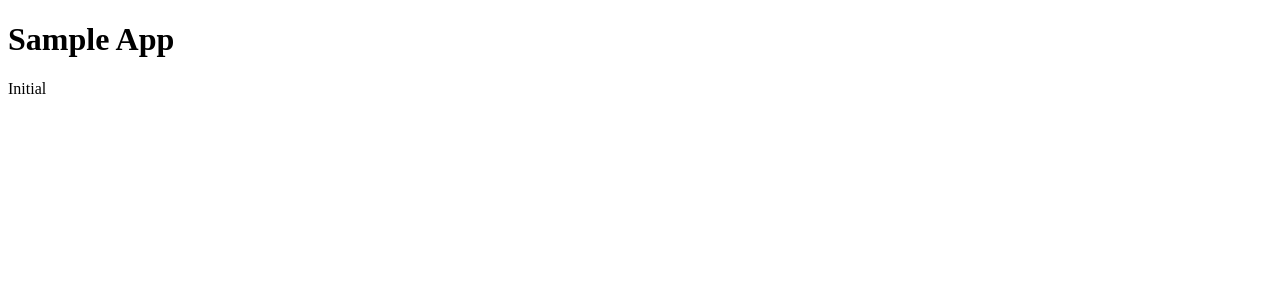
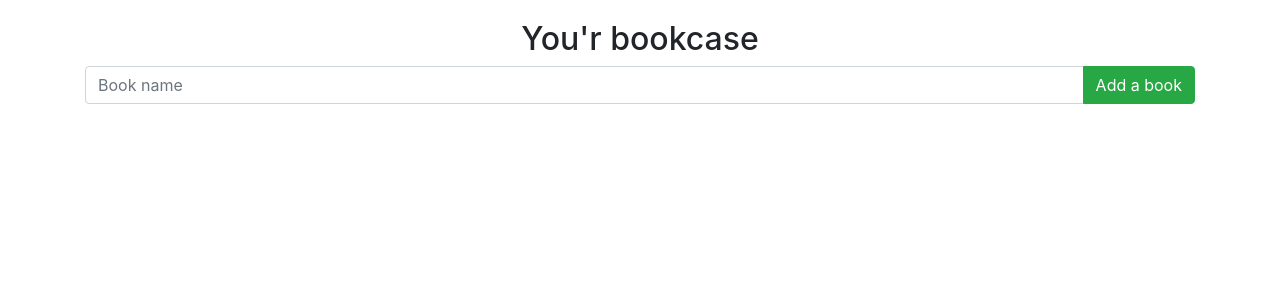
Before and after one commit to KickFlip71/react-bookcase, a React (Create React App) app: page / in a window 1280 px wide. Shown: the top 300 px of the page. Built offline with nearby package versions, Linux system fonts and the light colour scheme.

Commit message:
Integrate Redux, Add logic to add book and remove book

```diff
--- a/package.json
+++ b/package.json
@@ -5,7 +5,9 @@
   "dependencies": {
     "react": "^16.4.1",
     "react-dom": "^16.4.1",
-    "react-scripts": "1.1.4"
+    "react-redux": "^5.0.7",
+    "react-scripts": "1.1.4",
+    "redux": "^4.0.0"
   },
   "scripts": {
     "start": "react-scripts start",
--- a/public/index.html
+++ b/public/index.html
@@ -10,6 +10,7 @@
     -->
     <link rel="manifest" href="%PUBLIC_URL%/manifest.json">
     <link rel="shortcut icon" href="%PUBLIC_URL%/favicon.ico">
+    <link rel="stylesheet" href="https://maxcdn.bootstrapcdn.com/bootstrap/4.0.0/css/bootstrap.min.css" integrity="sha384-Gn5384xqQ1aoWXA+058RXPxPg6fy4IWvTNh0E263XmFcJlSAwiGgFAW/dAiS6JXm" crossorigin="anonymous">
     <!--
       Notice the use of %PUBLIC_URL% in the tags above.
       It will be replaced with the URL of the `public` folder during the build.
--- a/src/App.js
+++ /dev/null
@@ -1,14 +0,0 @@
-import React, { Component } from 'react'
-
-class App extends Component {
-  render() {
-    return (
-      <div>
-        <h1>Sample App</h1>
-        <p>Initial</p>
-      </div>
-    )
-  }
-}
-
-export default App;
--- /dev/null
+++ b/src/actions/index.js
@@ -0,0 +1,19 @@
+import { ADD_BOOK, DELETE_BOOK } from '../constants';
+
+export const addBook = (text) => {
+  const action = {
+    type: ADD_BOOK,
+    text
+  }
+
+  return action;
+}
+
+export const deleteBook = (id) => {
+  const action = {
+    type: DELETE_BOOK,
+    id
+  }
+
+  return action;
+}
--- /dev/null
+++ b/src/components/App.jsx
@@ -0,0 +1,81 @@
+import React, { Component } from 'react'
+import { connect } from 'react-redux'
+
+import { addBook, deleteBook } from '../actions'
+
+class App extends Component {
+  constructor(props){
+    super(props);
+    this.state = {
+      text: ''
+    }
+  }
+
+  addBook() {
+    this.props.addBook(this.state.text)
+  }
+
+  deleteBook(id) {
+    this.props.deleteBook(id)
+  }
+
+  renderBooks() {
+    const { books } = this.props;
+    return (
+      <ul className='list-group col-sm-6'>
+        {
+          books.map(book => {
+            return (
+              <li key={book.id} className='list-group-item'>
+                <div className='list-item'>{book.text}</div>
+                <div
+                  className='list-item delete-button'
+                  onClick={() => this.deleteBook(book.id)}>&#x2715;</div>
+              </li>
+            )
+          })
+        }
+      </ul>
+    )
+  }
+
+  render() {
+    return (
+      <div className='App container'>
+        <div className='title'>
+          <h2>You'r bookcase</h2>
+        </div>
+        <div className="input-group mb-3">
+          <input
+            type="text"
+            className="form-control"
+            placeholder="Book name"
+            onChange={event => this.setState({text: event.target.value})}
+          />
+          <div className="input-group-append">
+            <button
+              className="btn btn-success"
+              type="button"
+              onClick={() => this.addBook()}>
+              Add a book
+            </button>
+          </div>
+        </div>
+        { this.renderBooks() }
+      </div>
+    )
+  }
+}
+
+
+const mapStateToProps = (state) => {
+  return {
+    books: state
+  }
+}
+
+const mapDispatchToProps = (dispatch) => {
+
+}
+
+export default connect(mapStateToProps, { addBook, deleteBook })(App);
--- /dev/null
+++ b/src/constants.js
@@ -0,0 +1,2 @@
+export const ADD_BOOK = 'ADD_BOOK';
+export const DELETE_BOOK = 'DELETE_BOOK'
--- /dev/null
+++ b/src/index.css
@@ -0,0 +1,20 @@
+.App {
+  padding-top: 20px;
+  display: flex;
+  flex-direction: column;
+  align-items: center;
+}
+
+.title {
+  text-align: center;
+}
+
+.list-item {
+  display: inline-block;
+}
+
+.delete-button {
+  float: right;
+  padding-left: 5px;
+  cursor: pointer;
+}
--- a/src/index.js
+++ b/src/index.js
@@ -1,9 +1,17 @@
 import React from 'react';
 import ReactDOM from 'react-dom';
+import { Provider } from 'react-redux'
+import { createStore } from 'redux'
+import reducer from './reducers';
 
-import App from './App'
+import App from './components/App'
+import './index.css'
+
+const store = createStore(reducer, []);
 
 ReactDOM.render(
-  <App />,
+  <Provider store={store}>
+    <App />
+  </Provider>,
   document.getElementById('root')
 )
--- /dev/null
+++ b/src/reducers/index.js
@@ -0,0 +1,28 @@
+import { ADD_BOOK, DELETE_BOOK } from '../constants'
+
+const book = (action) => {
+  return {
+    text: action.text,
+    id: Math.random()
+  }
+}
+
+const removeById = (state = [], id) => {
+  const books = state.filter(book => book.id != id)
+  return books
+}
+
+
+const books = (state = [], action) => {
+  switch(action.type) {
+    case ADD_BOOK:
+      return [...state, book(action)]
+    case DELETE_BOOK:
+      return removeById(state, action.id);
+    default:
+      return state
+  }
+
+}
+
+export default books;
```
Also changed, not shown: 1 other file (tests, documents, lock files or other folders).
